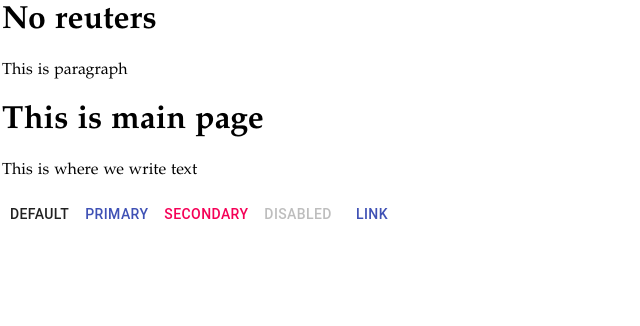
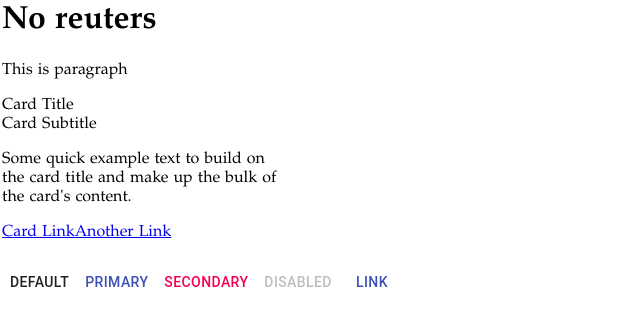
Before and after one commit to nhokphal/react-learning001-owpqle, a React (Create React App) app: page / in a window 1280 px wide. Shown: the top 326 px of the page, without its empty margins (0-640 px from the left). Built offline with nearby package versions, Linux system fonts and the light colour scheme.

Commit message:
3 files modified

```diff
--- a/src/Components/Footer.js
+++ b/src/Components/Footer.js
@@ -5,11 +5,12 @@
 function footer(){
     return(
       <div>
-            <Button>Default</Button>
-            <Button color="primary">Primary</Button>
-            <Button color="secondary">Secondary</Button>
-            <Button disabled>Disabled</Button>
-            <Button href="#text-buttons" color="primary">
+              <h1></h1>
+                <Button>Default</Button>
+                <Button color="primary">Primary</Button>
+                <Button color="secondary">Secondary</Button>
+                <Button disabled>Disabled</Button>
+                <Button href="#text-buttons" color="primary">
               Link
             </Button>
         </div>
--- a/src/Components/MainContent.js
+++ b/src/Components/MainContent.js
@@ -1,15 +1,23 @@
 import React from "react"
 import { Text, StyleSheet } from "react-native";
+import {Accordion, Card, Button} from 'react-bootstrap';
 
 function MainContent(){
-    return(
-      <div>
-          <h1>This is main page</h1>
-                <p>This is where we write text</p>
+    return( <div>
+          <Card style={{ width: '18rem' }}>
+        <Card.Body>
+          <Card.Title>Card Title</Card.Title>
+          <Card.Subtitle className="mb-2 text-muted">Card Subtitle</Card.Subtitle>
+          <Card.Text>
+            Some quick example text to build on the card title and make up the bulk of
+            the card's content.
+          </Card.Text>
+          <Card.Link href="#">Card Link</Card.Link>
+          <Card.Link href="#">Another Link</Card.Link>
+            </Card.Body>
+          </Card>
 
-        </div>
-
-
+</div>
     )
 
 }
```
Also changed, not shown: package.json (+6 -3 lines).
